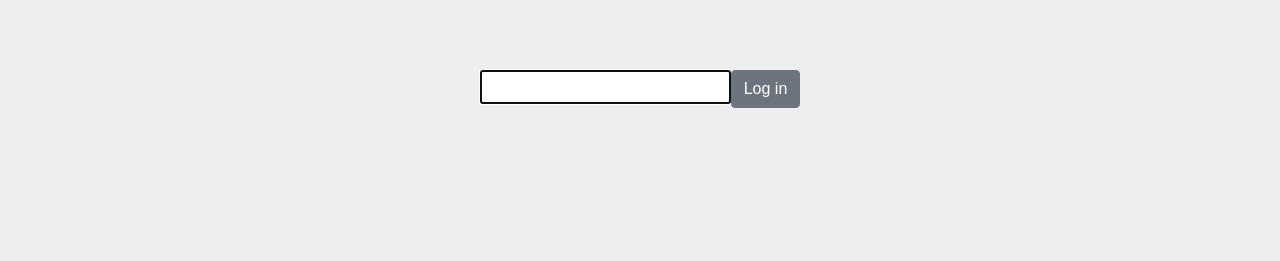
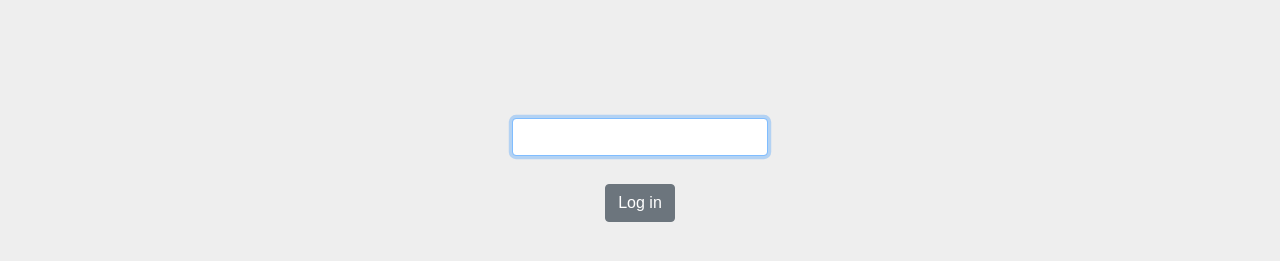
Before and after one commit to sdw7020/viktor-frontend, a React (Create React App) app: page / in a window 1280 px wide. Shown: the part 219-480 px from the top of the page. Built offline with nearby package versions, Linux system fonts and the light colour scheme.

Commit message:
switched to ReactStrap components

```diff
--- a/src/App.css
+++ b/src/App.css
@@ -30,6 +30,9 @@ body {
   background: #eee;
 }
 
-.login {
+#loginForm {
+  position: absolute;
+  width: 256px;
+  left: calc(50% - 128px);
   font-size: 14pt;
 }
--- a/src/App.js
+++ b/src/App.js
@@ -1,7 +1,7 @@
 import React, { Component } from 'react'
 import logo from './viktorlogo.png'
 import './App.css'
-import { Button } from 'reactstrap'
+import { Input, Button } from 'reactstrap'
 
 class App extends Component {
   render() {
@@ -11,14 +11,18 @@ class App extends Component {
           <img src={logo} className="App-logo" alt="logo" />
           <h1 className="App-title">viktor Admin Panel</h1>
         </header>
+        <br />
+        <br />
         <p className="App-intro">Welcome to the viktor Admin Panel!</p>
         <br />
         <br />
         <br />
         <br />
 
-        <input class="login" type="password" autoFocus />
-        <Button class="login">Log in</Button>
+        <div id="loginForm">
+          <Input id="input" type="password" autoFocus /><br />
+          <Button class="login">Log in</Button>
+        </div>
       </div>
     )
   }
```
Also changed, not shown: 1 other file (tests, documents, lock files or other folders).
